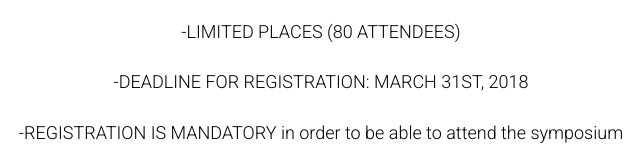
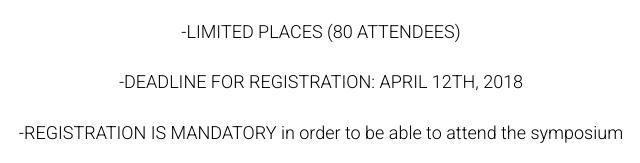
Before and after one commit to neurokafe/isas2018, a plain HTML site: page index_en.html in a window 1280 px wide. Shown: the part 7143-7306 px from the top of the page, 319-959 px from the left. Drawn offline with Linux system fonts and the light colour scheme; some packages are replaced by stand-ins of ours.

Commit message:
Update index_en.html

```diff
--- a/index_en.html
+++ b/index_en.html
@@ -358,7 +358,7 @@ support in the research of synucleinopathies:
 		     -LIMITED PLACES (80 ATTENDEES)
                      </p>
                      <p class="lead">
-                     -DEADLINE FOR REGISTRATION: MARCH 31ST, 2018
+                     -DEADLINE FOR REGISTRATION: APRIL 12TH, 2018
                      </p>
                      <p class="lead">
                      -REGISTRATION IS MANDATORY in order to be able to attend the symposium
```
